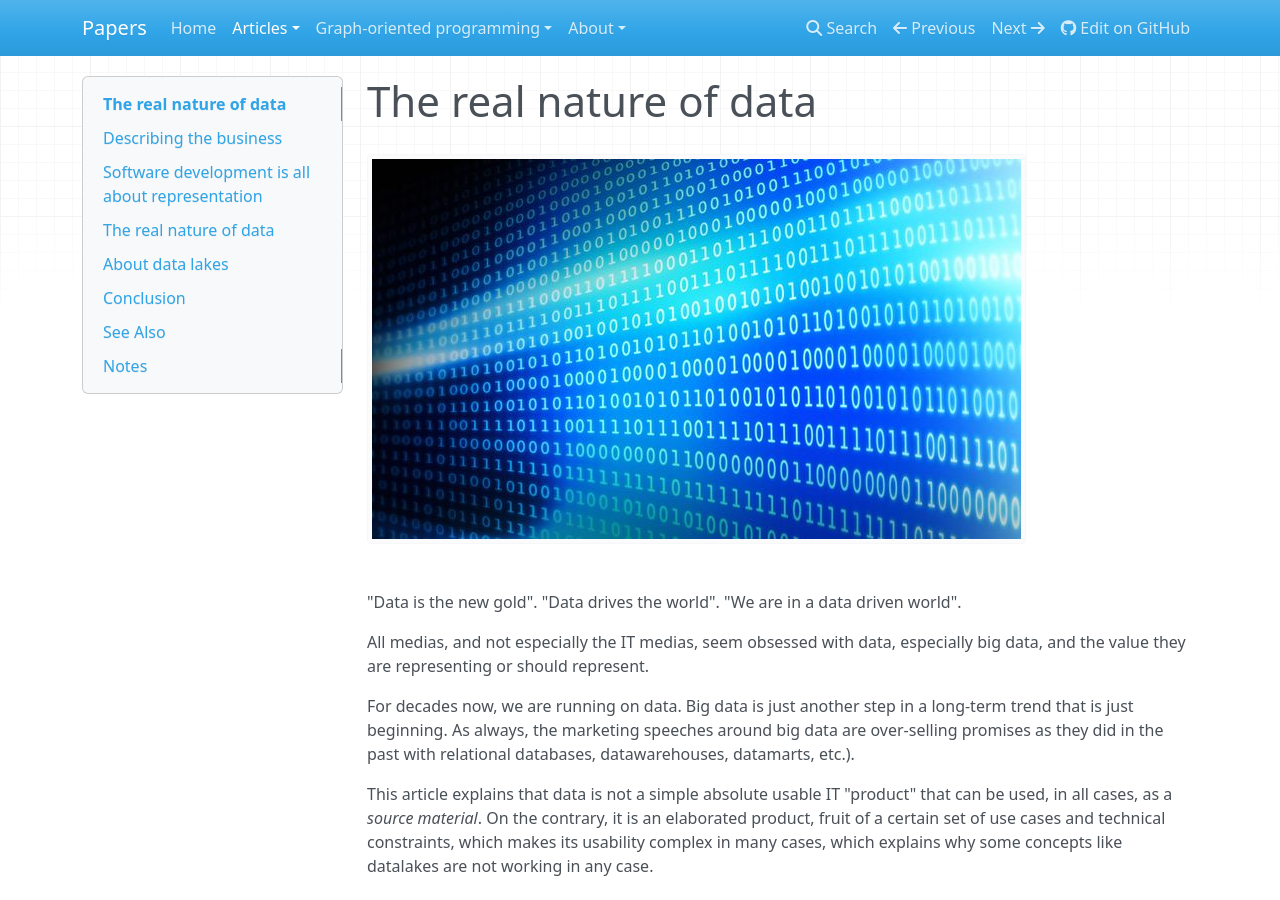
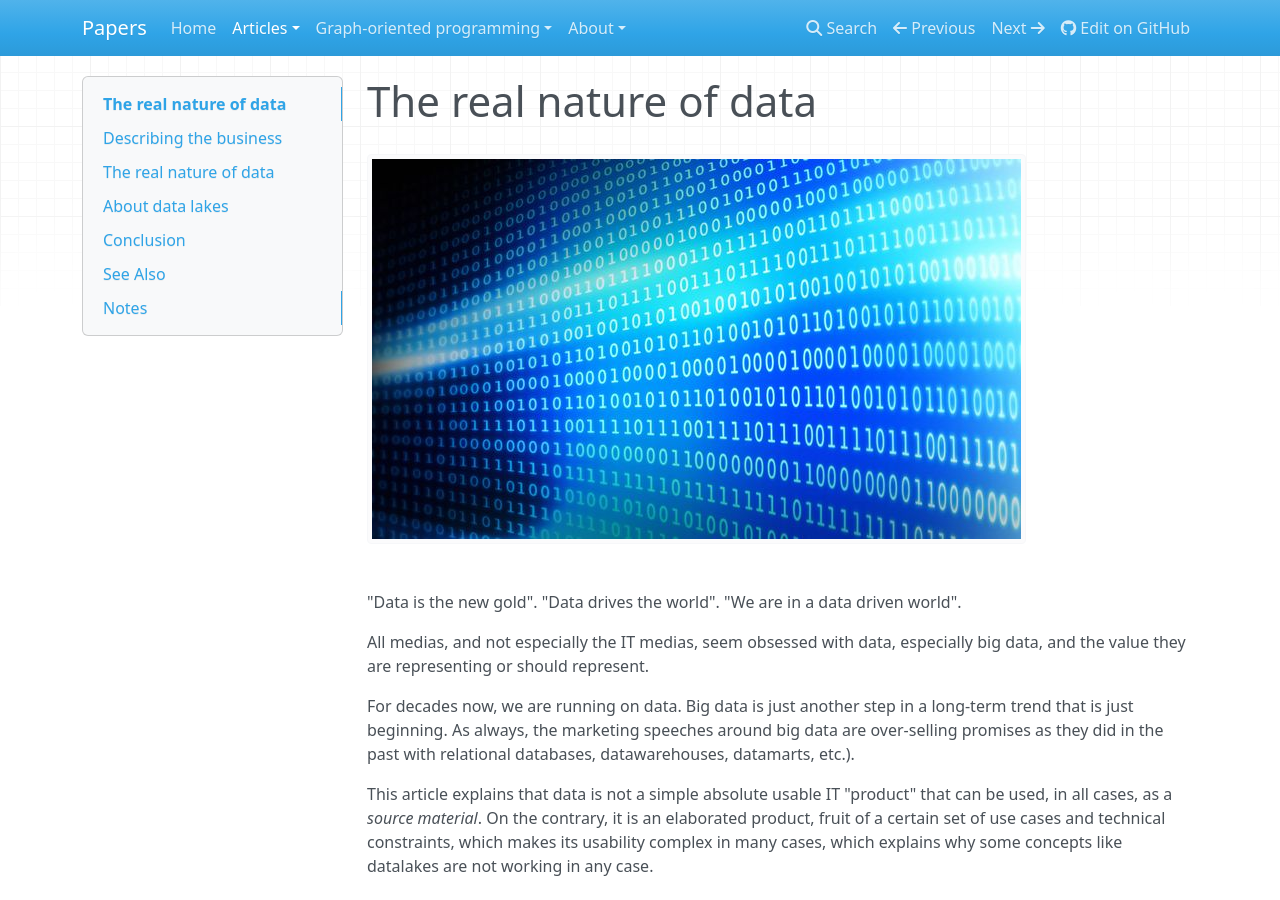
Before and after one commit to orey/papers, an MkDocs documentation site: the page built from docs/articles/data-interop.md, in a window 1280 px wide and 900 px high. Built offline with MkDocs 1.6.1, drawn with Linux system fonts in a browser that asks for light colours; nearby versions of some CDN libraries; old or Windows-style settings are respelled for this version of MkDocs.

Commit message:
alpha version

```diff
--- a/docs/articles/data-interop.md
+++ b/docs/articles/data-interop.md
@@ -12,7 +12,7 @@ This article explains that data is not a simple absolute usable IT "product" tha
 
 ## Describing the business
 
-## Software development is all about representation
+### Software development is all about representation
 
 One of the main objectives of IT is to automate the business processes and enable a better business management. This is achieved by storing the business concepts and manage the business rules associated to them and that control their life cycle.
 
```
